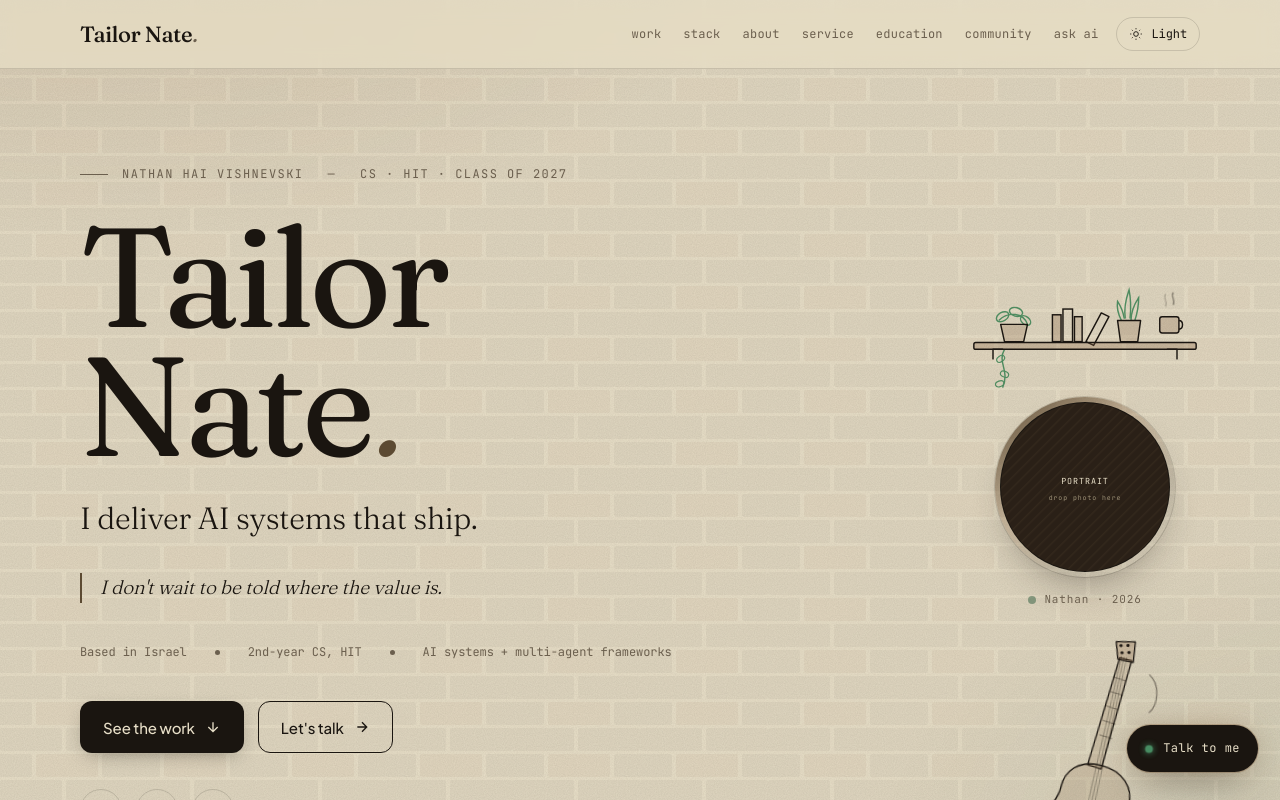
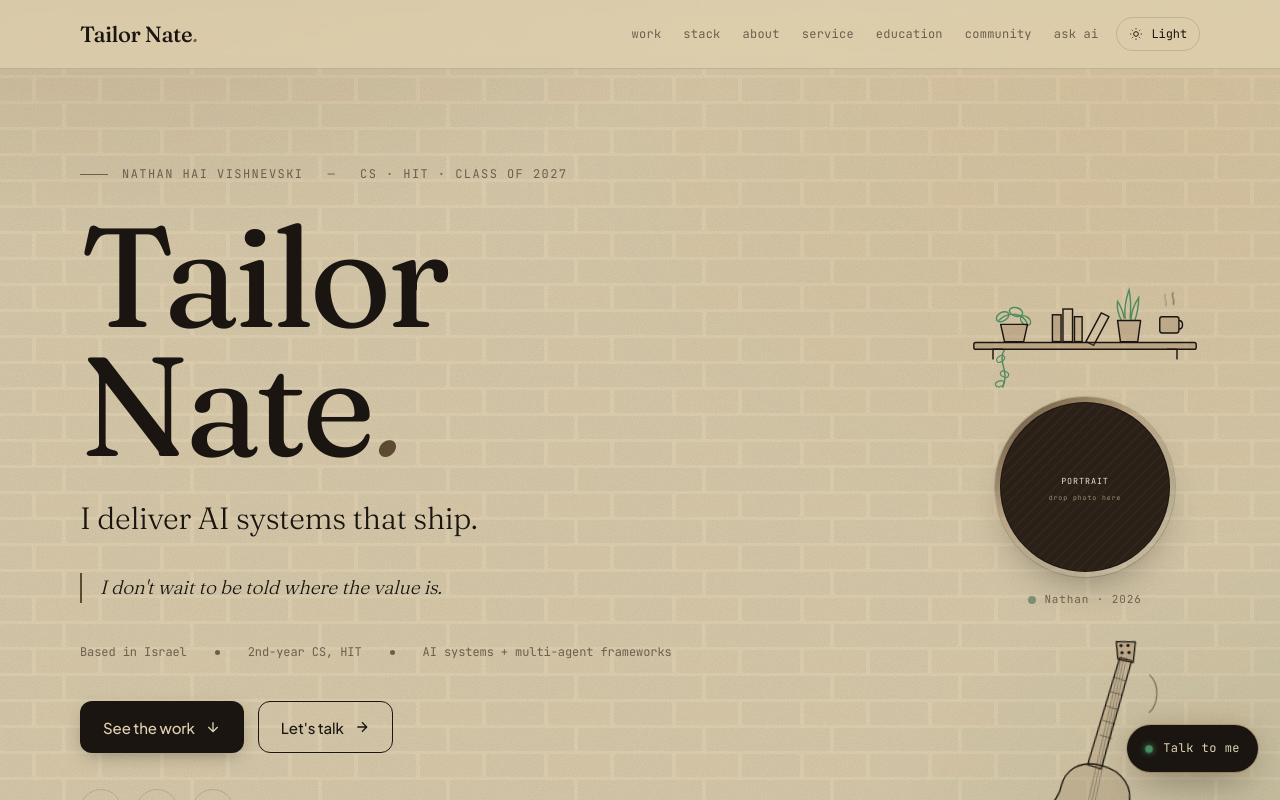
Before and after one commit to Nate-Vish/tailornate, a Next.js app: page / in a window 1280 px wide. Shown: the top 800 px of the page. Built offline with nearby package versions, Linux system fonts and the light colour scheme.

Commit message:
Warm lamp-lit light theme, softer cream

```diff
--- a/app/globals.css
+++ b/app/globals.css
@@ -8,8 +8,8 @@
    DESIGN TOKENS — "Tailor Nate" warm editorial
    ============================================================ */
 :root {
-  --cream: #e8dfc8;
-  --cream-2: #ddd3b9;
+  --cream: #e0d2b2;
+  --cream-2: #d4c49f;
   --ink: #1a1510;
   --muted-2: #6b5f4e;
   --accent-warm: #5c4a32;
@@ -147,12 +147,17 @@ body::after {
   z-index: 0;
   background: radial-gradient(
       1200px 700px at 15% -10%,
-      rgba(139, 104, 71, 0.18),
+      rgba(139, 104, 71, 0.26),
       transparent 60%
     ),
     radial-gradient(
+      1000px 700px at 85% 20%,
+      rgba(214, 160, 96, 0.14),
+      transparent 65%
+    ),
+    radial-gradient(
       900px 600px at 100% 100%,
-      rgba(45, 90, 61, 0.1),
+      rgba(45, 90, 61, 0.12),
       transparent 60%
     );
 }
```
